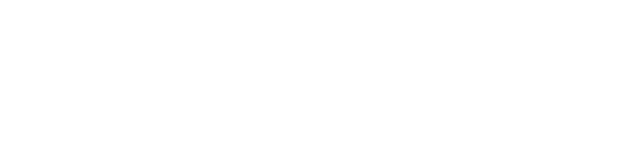
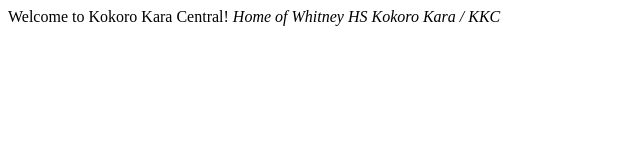
Before and after one commit to Kokoro-Kara-KKC/kokorokara.club, a plain HTML site: page index.html in a window 1280 px wide. Shown: the whole page, without its empty margins (0-640 px from the left). Drawn offline with Linux system fonts and the light colour scheme.

Commit message:
Update index.html

```diff
--- a/index.html
+++ b/index.html
@@ -4,4 +4,11 @@
     <title> Kokoro Kara Central </title>
     <meta name = "description" content = "Whitney HS Kokoro Kara">
   </head>
+
+  <body>
+    <div class = "Announcements">
+      <bold>Welcome to Kokoro Kara Central!</bold>
+      <i>Home of Whitney HS Kokoro Kara / KKC</i>
+    </div>
+  </body>
 </html>
```
